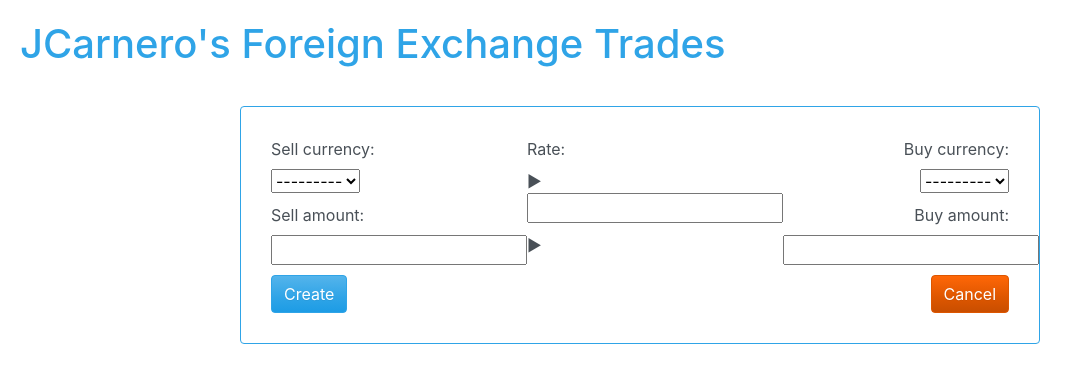
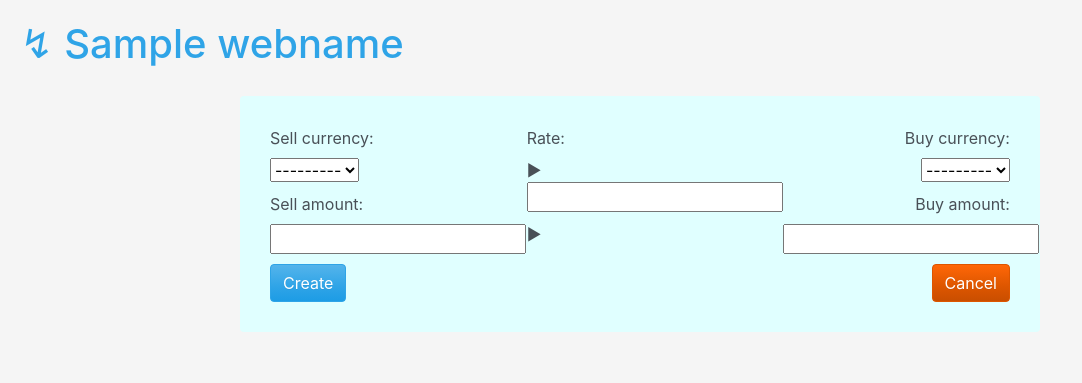
Before and after one commit to emepetres/foreign-exchange-trades, a Django app: template fetrades/trades/templates/new_trade.html in a window 1280 px wide. Shown: the top 383 px of the page, without its empty margins (0-1082 px from the left). Run offline with Django 3.2, Linux system fonts and the light colour scheme; tables that the repository leaves empty hold one stand-in row (values such as "Sample post"); the template is opened without the code that fills it: values that come from a table or form of the project are taken from there, most other values are stand-ins (such as "Sample title", 1, 10 or a date in 2020); some libraries are stand-ins or nearby versions.

Commit message:
Some background color & title to config

```diff
--- a/fetrades/fetrades/settings.py
+++ b/fetrades/fetrades/settings.py
@@ -126,4 +126,5 @@ STATICFILES_DIRS = (
     os.path.join('trades', 'static')
 )
 
+WEBNAME = config('WEBNAME')
 FIXER_API_KEY = config('FIXER_API_KEY')
--- a/fetrades/fetrades/static/fetrades/css/custom.css
+++ b/fetrades/fetrades/static/fetrades/css/custom.css
@@ -1,4 +1,11 @@
+body {
+    background-color: whitesmoke;
+}
+
 #fet_header {
     padding: 20px;
-    padding-bottom: 30px;
 }
+
+.table {
+    background-color: lightcyan;
+}
--- a/fetrades/fetrades/templates/base.html
+++ b/fetrades/fetrades/templates/base.html
@@ -32,7 +32,7 @@
 </head>
 
 <body>
-    <h1 id="fet_header">JCarnero's Foreign Exchange Trades</h1>
+    <h1 id="fet_header">&#8623; {{ webname }}</h1>
 
     <!-- CONTENT -->
     <div class="container">
--- a/fetrades/trades/static/trades/css/new_trade.css
+++ b/fetrades/trades/static/trades/css/new_trade.css
@@ -1,6 +1,7 @@
 #new_trade_container {
     max-width: 800px;
     padding: 30px;
+    background-color: lightcyan;
 }
 
 input, select {
--- a/fetrades/trades/templates/new_trade.html
+++ b/fetrades/trades/templates/new_trade.html
@@ -16,7 +16,7 @@
     {{ form.source.errors }}
     {{ form.source }}
 
-    <div id="new_trade_container" class="container border border-primary rounded">
+    <div id="new_trade_container" class="container rounded">
         <div class="row">
             <div class="col-md-4 col-sm-12">
                 <div>
```
Also changed, not shown: fetrades/trades/views.py (+8 -2 lines), 1 other file.
